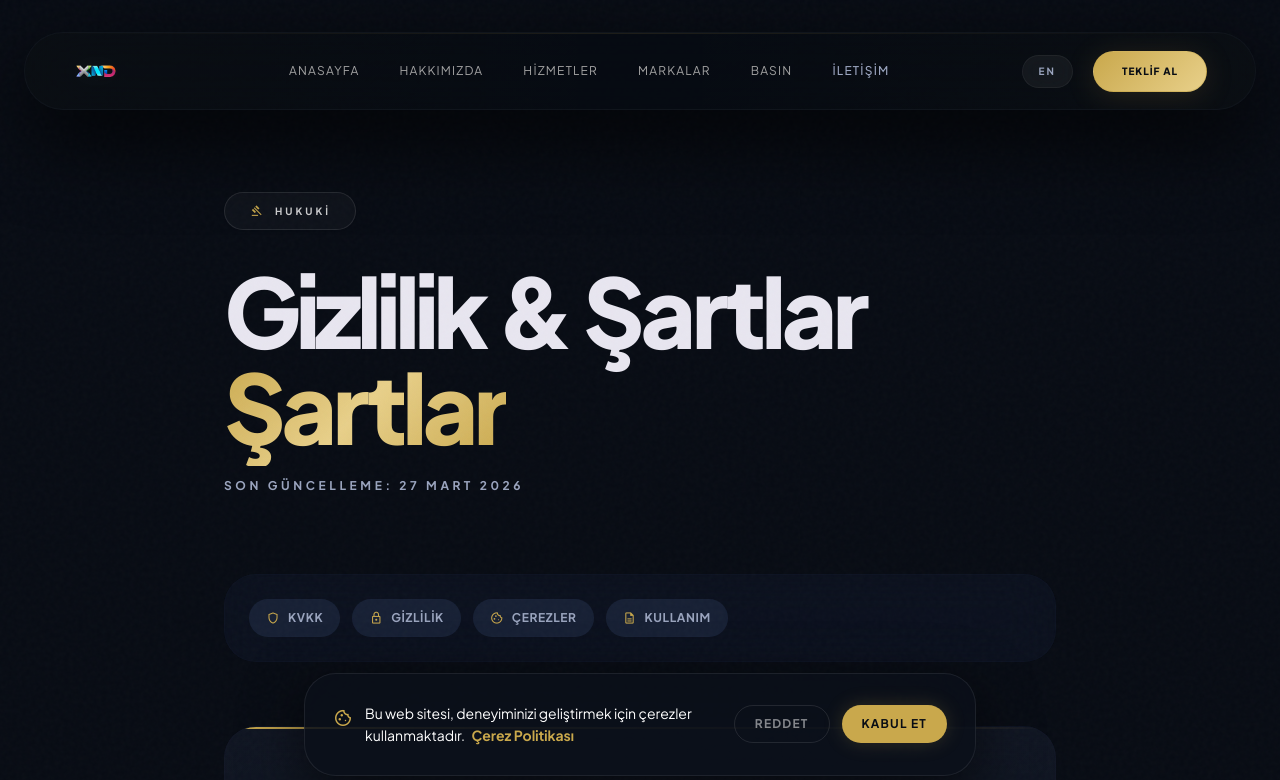
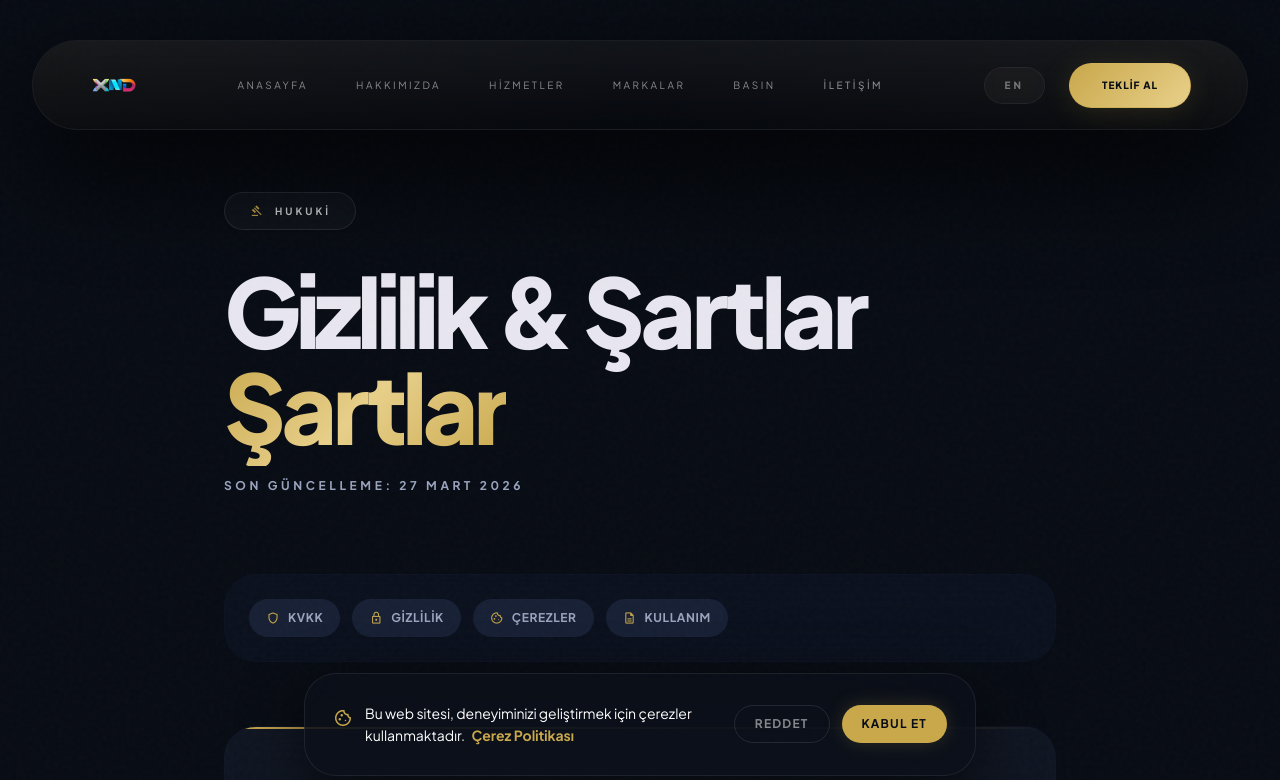
Before and after one commit to RiosenBeq/xnd, a website built with Vite: page yasal.html in a window 1280 px wide. Shown: the top 780 px of the page. Built offline with nearby package versions, Linux system fonts and the light colour scheme.

Commit message:
design: aesthetic redesign of hero and header with global crystalline glassmorphism

```diff
--- a/js/components.js
+++ b/js/components.js
@@ -27,7 +27,13 @@ export function renderNavbar(activePage = 'home') {
   // Desktop nav links
   const linksHTML = links.map(l => {
     const isActive = l.id === activePage;
-    return `<a data-i18n="nav.${l.id}" class="font-plus-jakarta text-[10px] md:text-xs tracking-widest uppercase relative transition-all duration-300 ${isActive ? 'text-primary font-black after:absolute after:-bottom-2 after:left-1/2 after:-translate-x-1/2 after:w-1 after:h-1 after:bg-primary after:rounded-full' : 'text-neutral-400 hover:text-white'}" href="${l.href}">${t[`nav.${l.id}`] || l.label}</a>`;
+    return `
+      <a data-i18n="nav.${l.id}"
+         class="font-plus-jakarta text-[10px] tracking-[0.25em] uppercase relative transition-all duration-500 py-2 group/link ${isActive ? 'text-primary font-bold' : 'text-white/50 hover:text-white'}"
+         href="${l.href}">
+        ${t[`nav.${l.id}`] || l.label}
+        <span class="absolute -bottom-1 left-0 w-0 h-[1px] bg-gradient-to-r from-primary to-transparent transition-all duration-500 group-hover/link:w-full ${isActive ? 'w-full opacity-100' : 'opacity-0'}"></span>
+      </a>`;
   }).join('');
 
   const contactIsActive = activePage === 'contact';
@@ -47,55 +53,60 @@ export function renderNavbar(activePage = 'home') {
     return `<a href="${l.href}" class="flex flex-col items-center gap-1 transition-all duration-300 ${isActive ? 'text-primary scale-105' : 'text-white/40 hover:text-white/70'}">
       <span class="material-symbols-outlined text-xl ${isActive ? 'text-primary' : ''}">${l.icon}</span>
       <span class="text-[8px] font-bold tracking-[0.1em] uppercase">${label}</span>
-      ${isActive ? '<div class="w-1 h-1 rounded-full bg-primary mt-0.5"></div>' : ''}
+      ${isActive ? '<div class="w-1 h-1 rounded-full bg-primary mt-0.5 shadow-[0_0_8px_#c9a84c]"></div>' : ''}
     </a>`;
   }).join('');
 
   navContainer.innerHTML = `
     <!-- ═══ Desktop Top Nav ═══ -->
-    <nav class="fixed top-5 md:top-8 left-1/2 -translate-x-1/2 w-[calc(100%-3rem)] max-w-7xl z-50 bg-[#060a12]/60 backdrop-blur-[32px] border border-white/[0.04] shadow-[0_30px_80px_rgba(0,0,0,0.7)] rounded-[2.5rem] transition-all duration-700 hover:bg-[#060a12]/80 overflow-hidden group/nav hidden md:block group">
-      <!-- Ambient Inner Glow -->
-      <div class="absolute inset-0 bg-gradient-to-r from-primary/[0.02] via-transparent to-primary/[0.02] pointer-events-none z-0"></div>
-      <!-- Gold Accent Lines -->
-      <div class="absolute top-0 left-0 w-full h-[1px] bg-gradient-to-r from-transparent via-primary/30 to-transparent opacity-40 group-hover/nav:opacity-80 transition-opacity duration-700"></div>
-      <div class="absolute bottom-0 left-1/2 -translate-x-1/2 w-1/2 h-[1px] bg-gradient-to-r from-transparent via-primary/20 to-transparent opacity-0 group-hover/nav:opacity-50 transition-opacity duration-1000"></div>
+    <nav class="fixed top-6 md:top-10 left-1/2 -translate-x-1/2 w-[calc(100%-4rem)] max-w-7xl z-50 bg-black/30 backdrop-blur-[40px] border border-white/[0.08] shadow-[0_40px_100px_rgba(0,0,0,0.8)] rounded-[3rem] transition-all duration-1000 hover:bg-black/50 overflow-hidden group hidden md:block">
+      <!-- Ambient Inner Glow Layers -->
+      <div class="absolute inset-0 bg-gradient-to-r from-primary/[0.03] via-transparent to-primary/[0.03] pointer-events-none"></div>
+      <div class="absolute -inset-px bg-gradient-to-b from-white/[0.05] to-transparent pointer-events-none rounded-[3rem]"></div>
 
-      <div class="flex justify-between items-center px-8 md:px-12 py-3 md:py-4 relative z-10 font-plus-jakarta">
-        <a href="/index.html" class="mr-10 flex-shrink-0 relative group/logo focus:outline-none">
-          <div class="absolute inset-0 bg-primary/20 blur-2xl rounded-full opacity-0 group-hover/logo:opacity-100 transition-opacity duration-700 pointer-events-none"></div>
-          <img src="/header_logo.png" alt="XND Teknoloji Grubu" class="h-9 md:h-11 w-auto object-contain drop-shadow-[0_0_10px_rgba(255,255,255,0.05)] relative z-10 transition-transform duration-500 group-hover/logo:scale-105" />
+      <div class="flex justify-between items-center px-10 md:px-14 py-4 md:py-5 relative z-10">
+        <!-- Logo -->
+        <a href="/index.html" class="flex-shrink-0 group/logo relative">
+          <div class="absolute inset-0 bg-primary/20 blur-3xl rounded-full opacity-0 group-hover/logo:opacity-100 transition-opacity duration-1000"></div>
+          <img src="/header_logo.png" alt="XND" class="h-10 md:h-12 w-auto object-contain relative z-10 transition-all duration-700 group-hover/logo:scale-105 group-hover/logo:brightness-110" />
         </a>
-        <div class="hidden md:flex gap-10 items-center justify-center flex-1" id="navLinks">
+
+        <!-- Links -->
+        <div class="hidden lg:flex gap-12 items-center justify-center flex-1 mx-12">
           ${linksHTML}
-          <a data-i18n="nav.contact" class="text-[10px] md:text-xs tracking-widest uppercase relative transition-all duration-300 ${contactIsActive ? 'text-primary font-bold after:absolute after:-bottom-2.5 after:left-1/2 after:-translate-x-1/2 after:w-1.5 after:h-1.5 after:bg-primary after:rounded-full after:shadow-[0_0_10px_rgba(201,168,76,0.6)]' : 'text-on-surface-variant hover:text-white font-medium'}" href="/iletisim.html">${t['nav.contact']}</a>
+          <a data-i18n="nav.contact" class="font-plus-jakarta text-[10px] tracking-[0.25em] uppercase relative transition-all duration-500 py-2 group/link ${contactIsActive ? 'text-primary font-bold' : 'text-white/50 hover:text-white font-medium'}" href="/iletisim.html">
+            ${t['nav.contact']}
+            <span class="absolute -bottom-1 left-0 w-0 h-[1px] bg-gradient-to-r from-primary to-transparent transition-all duration-500 group-hover/link:w-full ${contactIsActive ? 'w-full opacity-100' : 'opacity-0'}"></span>
+          </a>
         </div>
-        <div class="flex items-center space-x-5">
-          <button id="langSwitcher" class="text-[10px] uppercase font-bold tracking-[0.2em] text-on-surface-variant hover:text-primary transition-all duration-300 bg-white/5 hover:bg-primary/10 px-4 py-2 rounded-full border border-white/5 hover:border-primary/30 backdrop-blur-md active:scale-95">
+
+        <!-- Controls -->
+        <div class="flex items-center space-x-6">
+          <button id="langSwitcher" class="text-[10px] uppercase font-black tracking-[0.3em] text-white/40 hover:text-primary transition-all duration-500 px-5 py-2.5 rounded-2xl bg-white/[0.03] hover:bg-primary/10 border border-white/5 hover:border-primary/40 backdrop-blur-xl">
             ${lang === 'tr' ? 'EN' : 'TR'}
           </button>
-          <a data-i18n="nav.cta" href="/iletisim.html" class="btn-premium px-7 py-3 text-[10px] tracking-widest shadow-[0_10px_30px_rgba(201,168,76,0.1)] hover:shadow-[0_20px_50px_rgba(201,168,76,0.25)] hover:-translate-y-1 active:translate-y-0 rounded-full transition-all duration-300">${t['nav.cta']}</a>
+          <a data-i18n="nav.cta" href="/iletisim.html" class="btn-premium px-8 py-3.5 text-[10px] tracking-[0.25em] uppercase shadow-[0_0_40px_rgba(201,168,76,0.1)] hover:shadow-[0_0_60px_rgba(201,168,76,0.3)] rounded-full transition-all duration-500 translate-y-0 active:scale-95 whitespace-nowrap">${t['nav.cta']}</a>
         </div>
       </div>
     </nav>
 
-    <!-- ═══ Mobile Top Bar (minimal) ═══ -->
-    <nav class="fixed top-0 left-0 right-0 z-50 md:hidden bg-[#0a0f1a]/80 backdrop-blur-2xl border-b border-white/[0.05]">
-      <div class="flex justify-between items-center px-5 py-3">
+    <!-- ═══ Mobile Top Bar ═══ -->
+    <nav class="fixed top-0 left-0 right-0 z-50 md:hidden bg-black/40 backdrop-blur-3xl border-b border-white/[0.08]">
+      <div class="flex justify-between items-center px-6 py-4">
         <a href="/index.html" class="flex-shrink-0">
-          <img src="/header_logo.png" alt="XND" class="h-9 w-auto object-contain" />
+          <img src="/header_logo.png" alt="XND" class="h-10 w-auto object-contain" />
         </a>
-        <div class="flex items-center gap-3">
-          <button id="langSwitcherMobile" class="text-[10px] uppercase font-bold tracking-widest text-neutral-400 hover:text-primary transition-colors bg-white/5 px-2.5 py-1.5 rounded-lg border border-white/5">
+        <div class="flex items-center gap-4">
+          <button id="langSwitcherMobile" class="text-[10px] uppercase font-bold tracking-widest text-white/40 bg-white/5 px-3 py-2 rounded-xl border border-white/10">
             ${lang === 'tr' ? 'EN' : 'TR'}
           </button>
-          <a href="/iletisim.html" class="btn-premium px-4 py-2 text-[9px] tracking-widest">${t['nav.cta']}</a>
         </div>
       </div>
     </nav>
 
     <!-- ═══ Mobile Bottom Sticky Nav ═══ -->
-    <nav id="mobileBottomNav" class="fixed bottom-0 left-0 right-0 z-50 md:hidden bg-[#060a12]/90 backdrop-blur-2xl border-t border-white/[0.06] shadow-[0_-10px_40px_rgba(0,0,0,0.5)] safe-area-bottom">
-      <div class="flex justify-around items-center px-2 py-2.5 max-w-md mx-auto">
+    <nav id="mobileBottomNav" class="fixed bottom-0 left-0 right-0 z-50 md:hidden bg-black/60 backdrop-blur-3xl border-t border-white/[0.08] shadow-[0_-15px_40px_rgba(0,0,0,0.8)] pb-safe">
+      <div class="flex justify-around items-center px-4 py-4 max-w-md mx-auto">
         ${mobileBarHTML}
       </div>
     </nav>
```
Also changed, not shown: index.html (+14 -11 lines), public/hero_bg.png.
